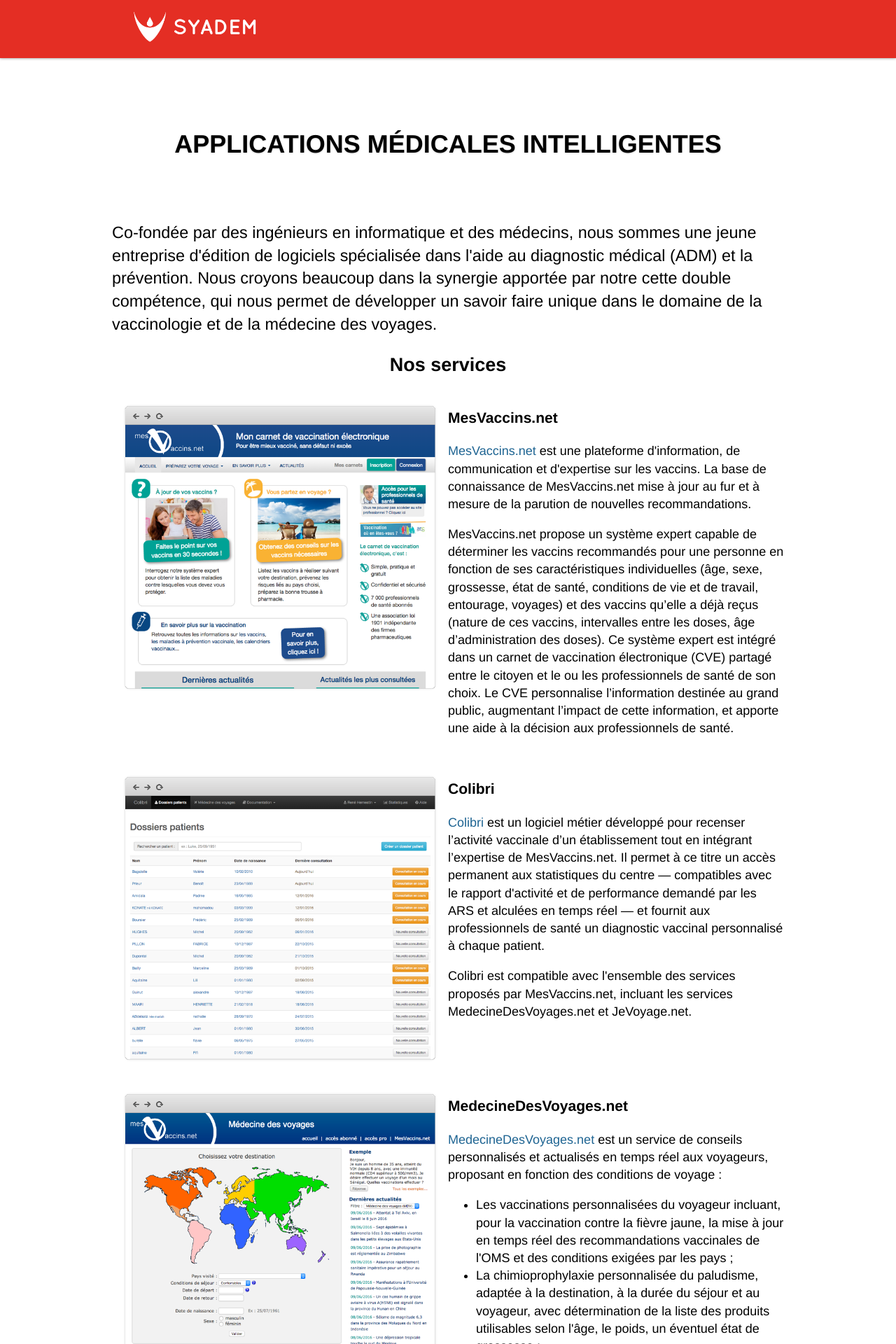
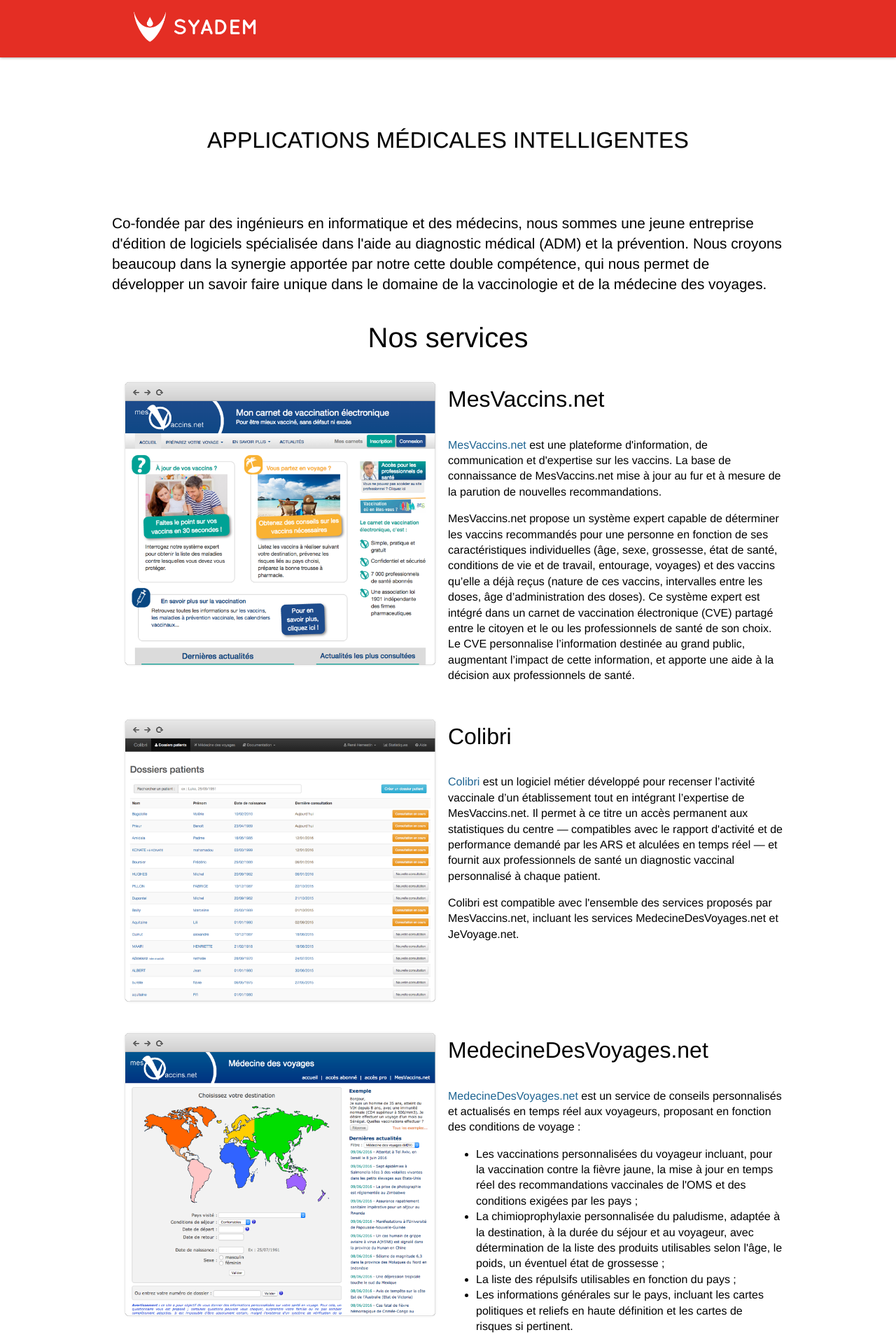
Before and after one commit to Syadem/syadem.github.io, a Jekyll site: the page built from index.html, in a window 1280 px wide. Shown: the top 1920 px of the page at 70% size. Built offline with Jekyll 4.4.1, drawn with Linux system fonts in a browser that asks for light colours; nearby versions of some CDN libraries; some web fonts are replaced.

Commit message:
Update police

```diff
--- a/css/main.css
+++ b/css/main.css
@@ -9,17 +9,25 @@
   src: url("../fonts/Quicksand_Bold.otf");
 }
 
-@font-face {
-  font-family: "PTSansNarrow";
-  src: url("../fonts/PTN57F.ttf");
-}
 
 body {
-  font-family: PTSansNarrow, Helvetica, Arial, sans-serif;
-  font-size: 18px;
+  font-family: "Helvetica Neue","Helvetica","Arial",sans-serif;
+  font-weight: 300;
+  letter-spacing: .01em;
   line-height: 1.4;
 }
 
+h1, h2, h3 {
+  font-weight: 300;
+}
+
+h2 {
+  font-size: 2.5em;
+}
+
+h3 {
+  font-size: 2em;
+}
 header {
   background-color: #e42e24;
   -webkit-box-shadow: 0px 0px 4px 0px #888;
@@ -67,7 +75,6 @@
 
 .product h3 {
   margin: 5px 0 1em 0;
-  padding: 0;
 }
 
 .partners {
```
